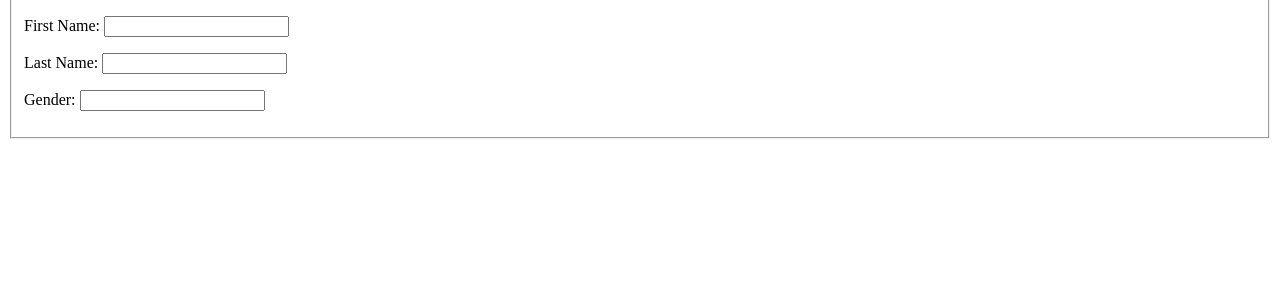
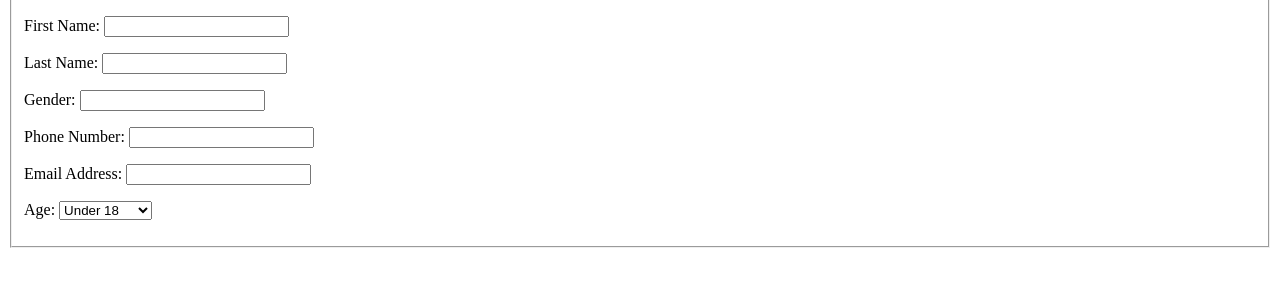
Before and after one commit to revillasenor/Lab04, a plain HTML site: page index.html in a window 1280 px wide. Shown: the part 120-406 px from the top of the page. Drawn offline with Linux system fonts and the light colour scheme.

Commit message:
Update index.html

```diff
--- a/index.html
+++ b/index.html
@@ -17,13 +17,32 @@
     </p>
     <p>
       <label for = "last_name"> Last Name:
-      </label> <input type= "text" id = "last_name"
- name = "last_name_field" >
+      </label> <input type= "text" id = "last_name" name = "last_name_field" >
     </p>
     <p>
       <label for= "gender" > Gender: </label>
       <input type = "text" id="gender" name = "gender_field"
     </p>
+      <p>
+        <label for = "phone_number"> Phone Number: </label>
+        <input type = "text" id = "phone_number" name= "phone_number_field" >
+    </p>
+    <p>
+      <label for = "email_address" > Email Address: </label>
+      <input type = "text id = "email_address" name = "email_address_field" >
+   </p>
+   <p>
+      <label>Age:</label>
+	  <select name="age_field">
+	    <option value="Under 18">Under 18</option>
+	    <option value="18-24">18 - 24</option>
+	    <option value="25-34">25 - 34</option>
+	    <option value="35-44">35 - 44</option>
+	    <option value="45-54">45 - 54</option>
+	    <option value="55-64">55 - 64</option>
+	    <option value="65 and over">65 and over</option>
+
+   </p>
   </fieldset>
 </body>
 
```
